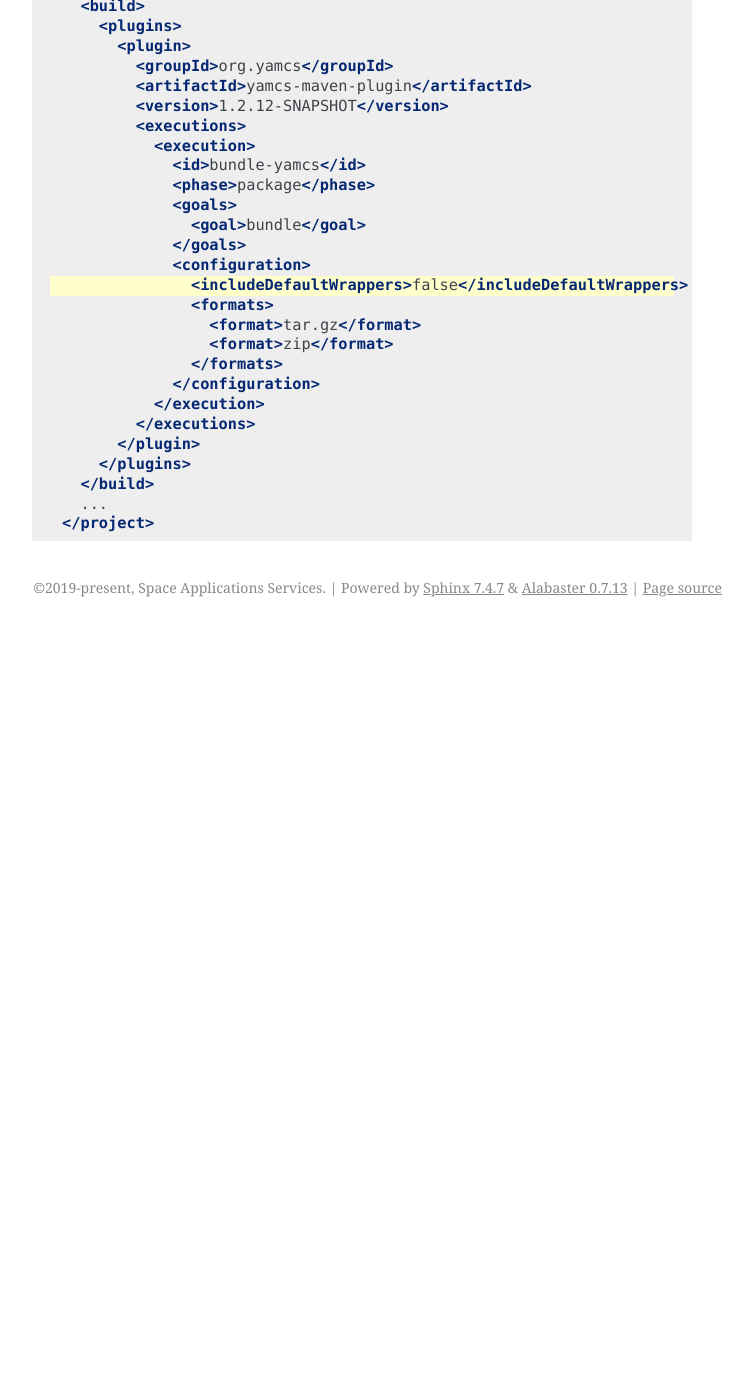
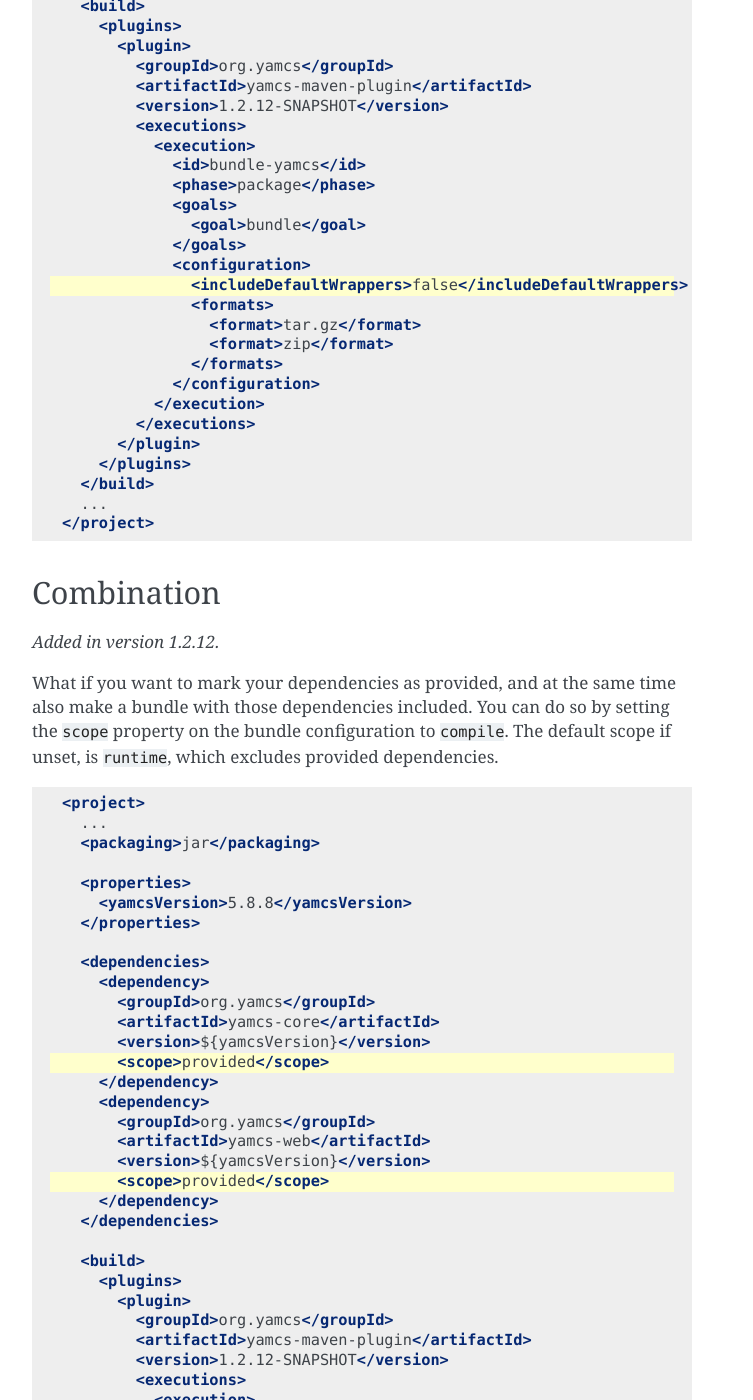
Before and after one commit to yamcs/yamcs-maven-plugin, a Sphinx documentation site: the page built from docs/examples/packaging.rst, in a window 1280 px wide and 1400 px high, scrolled down 2546 px. Shown: the whole window, without its empty margins (388-1141 px from the left). Built offline with Sphinx 7.4.7, drawn with Linux system fonts in a browser that asks for light colours; before the commit the page ends 3173 px from its top, so only the background shows below that; some of the changed text lies outside the part shown.

Commit message:
Add scope property to bundle mojo

```diff
--- a/docs/examples/packaging.rst
+++ b/docs/examples/packaging.rst
@@ -140,3 +140,66 @@
       </build>
       ...
     </project>
+
+
+Combination
+-----------
+
+.. versionadded:: 1.2.12
+
+What if you want to mark your dependencies as provided, and at the same time also make a bundle with those dependencies included. You can do so by setting the ``scope`` property on the bundle configuration to ``compile``. The default scope if unset, is ``runtime``, which excludes provided dependencies.
+
+
+.. code-block:: xml
+    :emphasize-lines: 14,20,38
+
+    <project>
+      ...
+      <packaging>jar</packaging>
+
+      <properties>
+        <yamcsVersion>{{ YAMCS_VERSION }}</yamcsVersion>
+      </properties>
+
+      <dependencies>
+        <dependency>
+          <groupId>org.yamcs</groupId>
+          <artifactId>yamcs-core</artifactId>
+          <version>${yamcsVersion}</version>
+          <scope>provided</scope>
+        </dependency>
+        <dependency>
+          <groupId>org.yamcs</groupId>
+          <artifactId>yamcs-web</artifactId>
+          <version>${yamcsVersion}</version>
+          <scope>provided</scope>
+        </dependency>
+      </dependencies>
+
+      <build>
+        <plugins>
+          <plugin>
+            <groupId>org.yamcs</groupId>
+            <artifactId>yamcs-maven-plugin</artifactId>
+            <version>{{ YAMCS_PLUGIN_VERSION }}</version>
+            <executions>
+              <execution>
+                <id>bundle-yamcs</id>
+                <phase>package</phase>
+                <goals>
+                  <goal>bundle</goal>
+                </goals>
+                <configuration>
+                  <scope>compile</scope>
+                  <formats>
+                    <format>tar.gz</format>
+                    <format>zip</format>
+                  </formats>
+                </configuration>
+              </execution>
+            </executions>
+          </plugin>
+        </plugins>
+      </build>
+      ...
+    </project>
```
Also changed, not shown: docs/examples/plugin.rst (+9 -6 lines), docs/goals/bundle.rst (+19 -0 lines), 1 other file.
